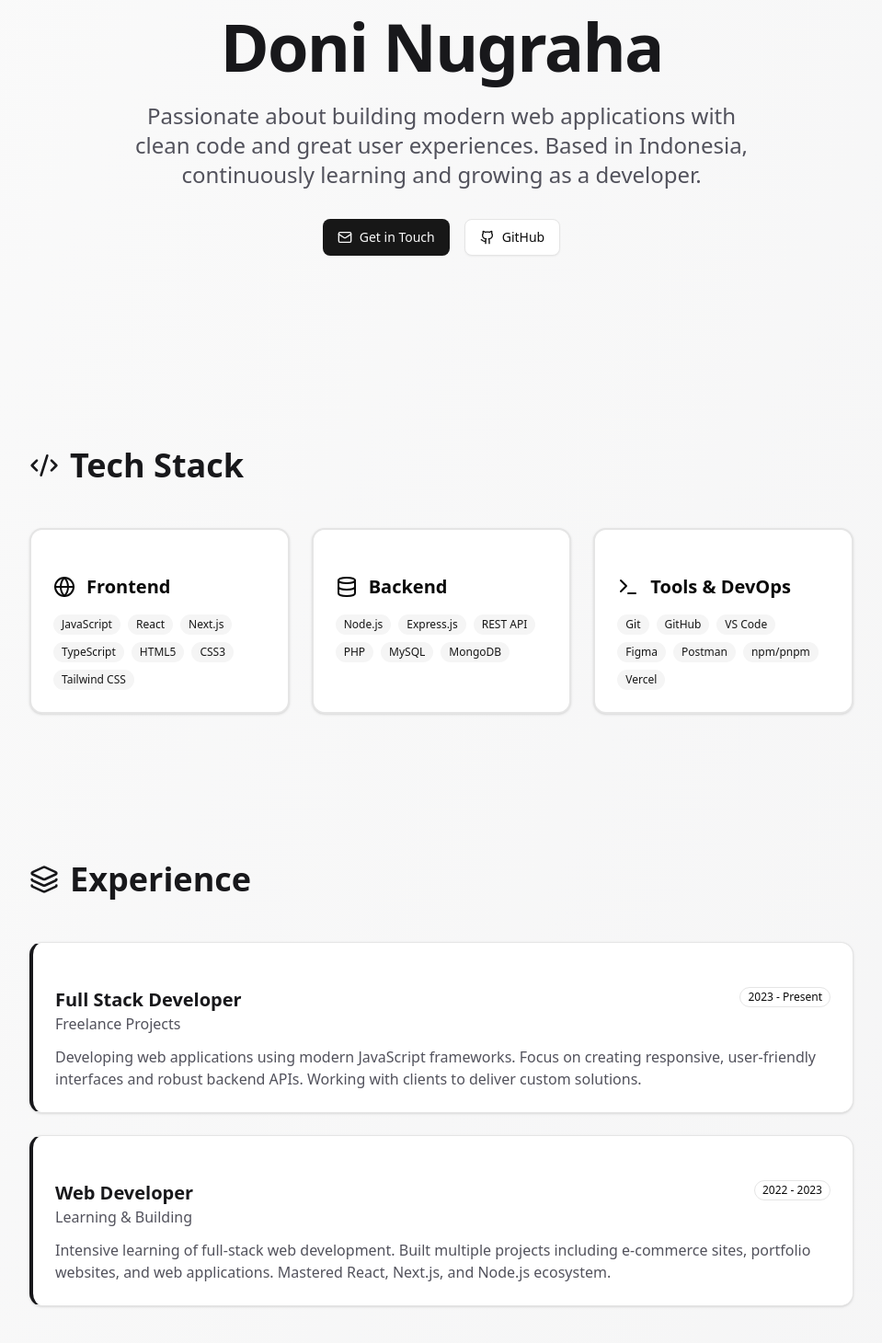
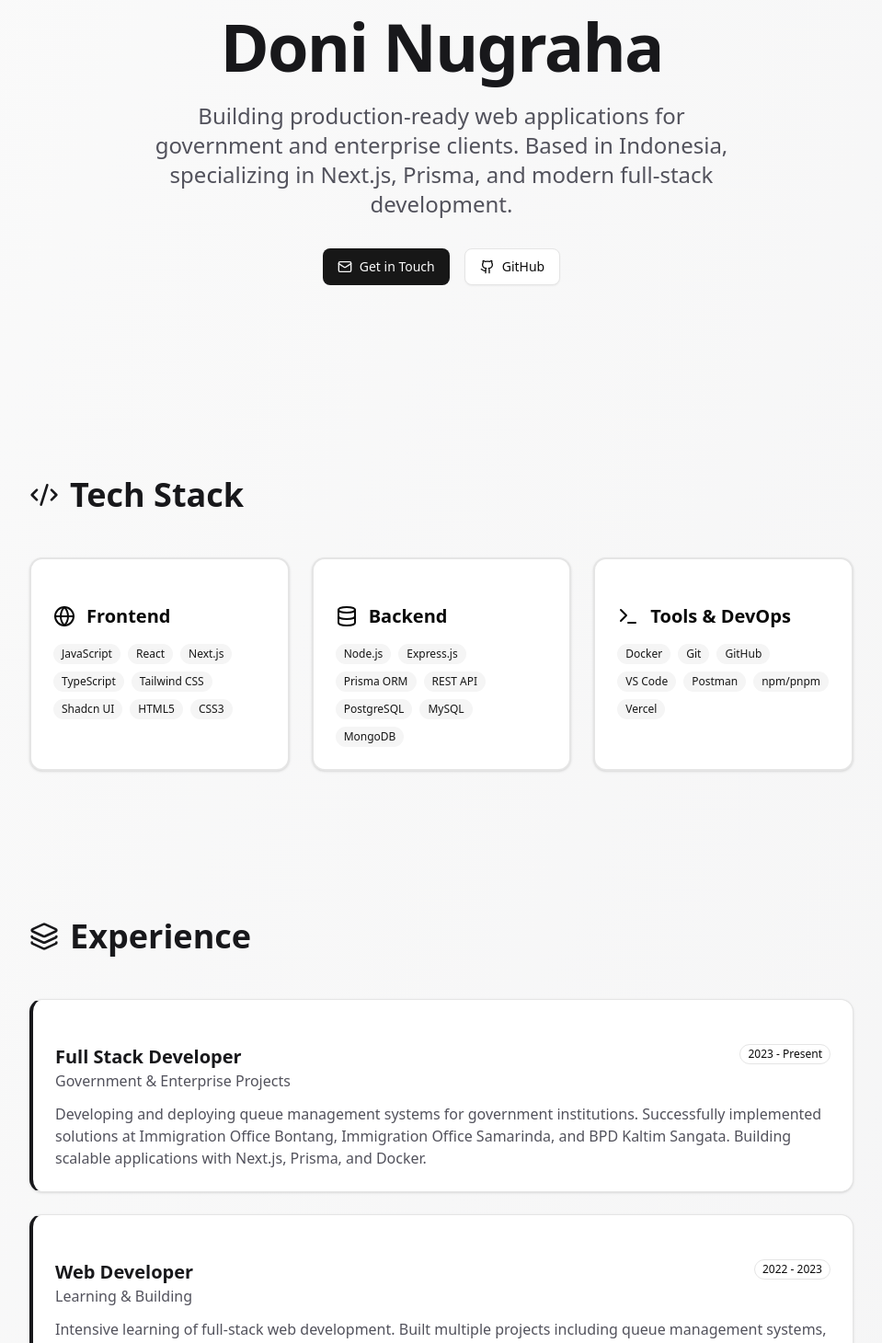
Before and after one commit to Doninugraha2304/doninugraha_profile, a Next.js app: page / in a window 1280 px wide. Shown: the part 150-1610 px from the top of the page at 92% size, without its empty margins (160-1119 px from the left). Built offline with nearby package versions, Linux system fonts and the light colour scheme.

Commit message:
Update portfolio with Queue Management System project - deployed at government institutions

```diff
--- a/app/page.tsx
+++ b/app/page.tsx
@@ -16,27 +16,32 @@ import {
 
 export default function Home() {
   const skills = {
-    frontend: ["JavaScript", "React", "Next.js", "TypeScript", "HTML5", "CSS3", "Tailwind CSS"],
-    backend: ["Node.js", "Express.js", "REST API", "PHP", "MySQL", "MongoDB"],
-    tools: ["Git", "GitHub", "VS Code", "Figma", "Postman", "npm/pnpm", "Vercel"]
+    frontend: ["JavaScript", "React", "Next.js", "TypeScript", "Tailwind CSS", "Shadcn UI", "HTML5", "CSS3"],
+    backend: ["Node.js", "Express.js", "Prisma ORM", "REST API", "PostgreSQL", "MySQL", "MongoDB"],
+    tools: ["Docker", "Git", "GitHub", "VS Code", "Postman", "npm/pnpm", "Vercel"]
   };
 
   const experiences = [
     {
       title: "Full Stack Developer",
-      company: "Freelance Projects",
+      company: "Government & Enterprise Projects",
       period: "2023 - Present",
-      description: "Developing web applications using modern JavaScript frameworks. Focus on creating responsive, user-friendly interfaces and robust backend APIs. Working with clients to deliver custom solutions."
+      description: "Developing and deploying queue management systems for government institutions. Successfully implemented solutions at Immigration Office Bontang, Immigration Office Samarinda, and BPD Kaltim Sangata. Building scalable applications with Next.js, Prisma, and Docker."
     },
     {
       title: "Web Developer",
       company: "Learning & Building",
       period: "2022 - 2023",
-      description: "Intensive learning of full-stack web development. Built multiple projects including e-commerce sites, portfolio websites, and web applications. Mastered React, Next.js, and Node.js ecosystem."
+      description: "Intensive learning of full-stack web development. Built multiple projects including queue management systems, portfolio websites, and web applications. Mastered React, Next.js, Prisma ORM, and Docker containerization."
     }
   ];
 
   const projects = [
+    {
+      title: "Queue Management System",
+      description: "Enterprise queue management system deployed at multiple government institutions including Immigration Office Bontang, Immigration Office Samarinda, and BPD Kaltim Sangata. Features real-time queue tracking, digital display, and admin dashboard",
+      tech: ["Next.js", "Tailwind CSS", "Shadcn UI", "Prisma", "Docker", "Lucide"]
+    },
     {
       title: "Portfolio Website",
       description: "Modern and minimalist portfolio website built with Next.js 14, featuring dark mode, responsive design, and smooth animations",
@@ -46,11 +51,6 @@ export default function Home() {
       title: "Documentation Platform",
       description: "Contributed to open-source documentation project. Improved content structure and user navigation experience",
       tech: ["JavaScript", "Markdown", "GitHub", "Open Source"]
-    },
-    {
-      title: "Web Applications",
-      description: "Building various web applications to learn and master full-stack development. Focus on React ecosystem and modern best practices",
-      tech: ["React", "Node.js", "Express", "MongoDB"]
     }
   ];
 
@@ -71,8 +71,8 @@ export default function Home() {
           </h1>
 
           <p className="text-xl md:text-2xl text-zinc-600 dark:text-zinc-400 max-w-2xl mx-auto">
-            Passionate about building modern web applications with clean code and great user experiences.
-            Based in Indonesia, continuously learning and growing as a developer.
+            Building production-ready web applications for government and enterprise clients.
+            Based in Indonesia, specializing in Next.js, Prisma, and modern full-stack development.
           </p>
 
           <div className="flex gap-4 justify-center mt-8">
```
